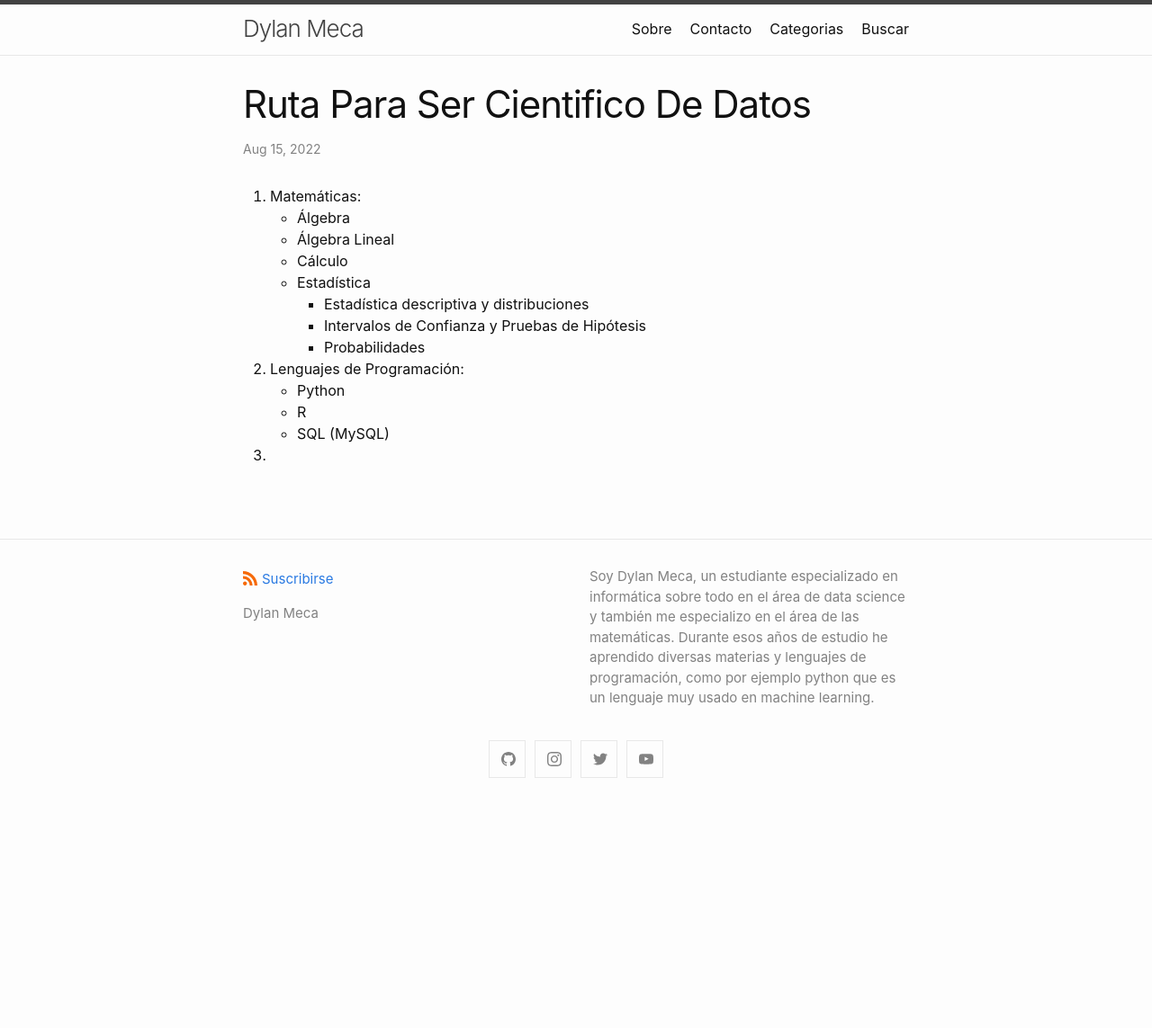
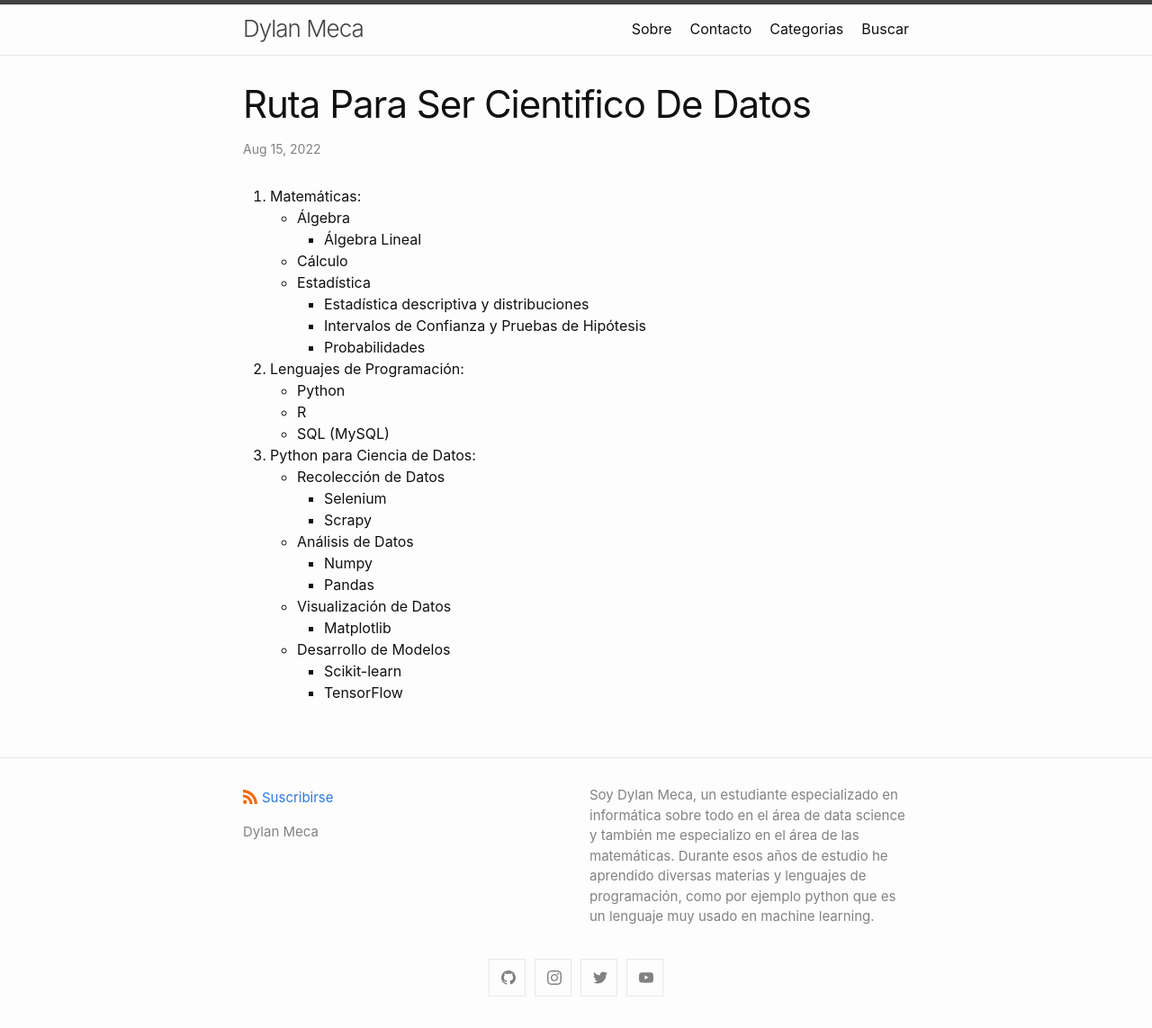
Before and after one commit to dylanmeca/dylanmeca.github.io, a Jekyll site: the page built from _posts/2022-08-15-Ruta-para-ser-Cientifico-de-Datos.md, in a window 1280 px wide. Shown: the whole page at 90% size. Built offline with Jekyll 4.4.1, drawn with Linux system fonts in a browser that asks for light colours; a script that is not in the unit is left out; comment, search, counter and statistics services are not loaded; before the commit the page ends 900 px from its top, so only the background shows below that.

Commit message:
Update 2022-08-15-Ruta-para-ser-Cientifico-de-Datos.md

```diff
--- a/_posts/2022-08-15-Ruta-para-ser-Cientifico-de-Datos.md
+++ b/_posts/2022-08-15-Ruta-para-ser-Cientifico-de-Datos.md
@@ -7,7 +7,7 @@ keywords:
 
 1. Matemáticas:
      * Álgebra
-     * Álgebra Lineal
+          * Álgebra Lineal
      * Cálculo
      * Estadística
           * Estadística descriptiva y distribuciones
@@ -19,4 +19,15 @@ keywords:
      * R
      * SQL (MySQL)
 
-3.
+3. Python para Ciencia de Datos:
+     * Recolección de Datos
+          * Selenium
+          * Scrapy
+     * Análisis de Datos
+          * Numpy
+          * Pandas
+     * Visualización de Datos
+          * Matplotlib
+     * Desarrollo de Modelos
+          * Scikit-learn
+          * TensorFlow
```
